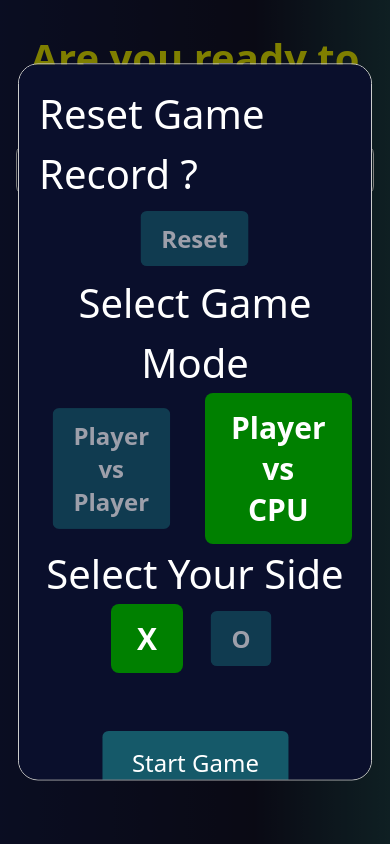
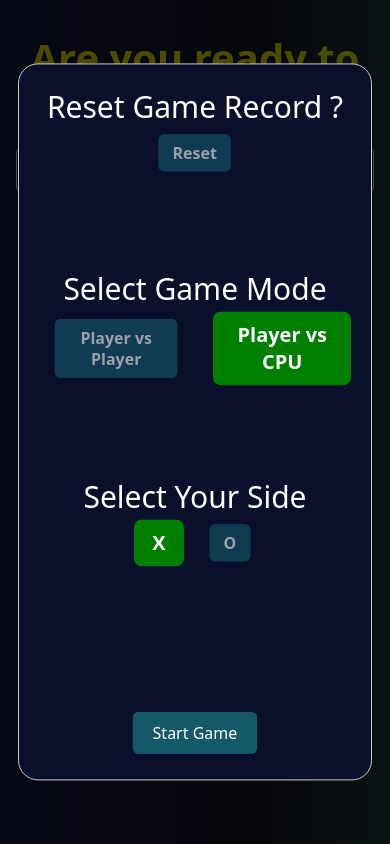
Before and after one commit to grigoryan0326/Tic-Tac-Toe-2gameModes, a React (Vite) app: page / in a window 390 px wide. Built offline with nearby package versions, Linux system fonts and the light colour scheme; a web font is replaced by a local one.

Commit message:
fix: css styling for modal responsivity

```diff
--- a/index.html
+++ b/index.html
@@ -4,7 +4,7 @@
     <meta charset="UTF-8" />
     <link
       rel="icon"
-      href="/K.webp"
+      href="/src/assets/favicon.png"
     />
     <meta
       name="viewport"
@@ -14,7 +14,11 @@
       name="color-scheme"
       content="dark"
     />
-    <title>React 🚀</title>
+    <meta
+      name="description"
+      content="Enjoy the timeless Tic-Tac-Toe experience! Play solo against the computer or challenge a friend in Player vs Player mode. Clean design, smooth gameplay, endless fun."
+    />
+    <title>Tic Tac Toe</title>
   </head>
   <body>
     <div id="root"></div>
--- a/src/components/Modal.jsx
+++ b/src/components/Modal.jsx
@@ -17,7 +17,7 @@ const customStyles = {
   },
   overlay: {
     position: 'absolute',
-    backgroundColor: "rgba(0, 0, 0, 0.5)",
+    backgroundColor: "rgba(0, 0, 0, 0.7)",
   },
 }
 
--- a/src/styles/Game.scss
+++ b/src/styles/Game.scss
@@ -155,6 +155,10 @@
     p {
       font-size: 40px;
       color: white;
+
+      @media screen and (max-width: 520px) {
+        font-size: 30px;
+      }
     }
 
     button {
@@ -166,6 +170,10 @@
       padding: 0.4em 0.8em;
       opacity: 0.6;
       transform: scale(0.8);
+
+      @media screen and (max-width: 520px) {
+        font-size: 20px;
+      }
 
       &:hover {
         border-color: white;
@@ -192,6 +200,10 @@
     p {
       font-size: 40px;
       color: white;
+
+      @media screen and (max-width: 520px) {
+        font-size: 30px;
+      }
     }
 
     .buttons {
@@ -207,6 +219,10 @@
         padding: 0.4em 0.8em;
         opacity: 0.6;
         transform: scale(0.8);
+
+        @media screen and (max-width: 520px) {
+          font-size: 20px;
+        }
 
         &:hover {
           border-color: white;
@@ -234,6 +250,10 @@
     p {
       font-size: 40px;
       color: white;
+
+      @media screen and (max-width: 520px) {
+        font-size: 30px;
+      }
     }
 
     .buttons {
@@ -249,6 +269,10 @@
         padding: 0.4em 0.8em;
         opacity: 0.6;
         transform: scale(0.8);
+
+        @media screen and (max-width: 520px) {
+          font-size: 20px;
+        }
 
         &:hover {
           border-color: white;
@@ -271,6 +295,10 @@
     background: rgb(21, 89, 105);
     transform: scale(0.8);
     transition: all 0.3s ease-in;
+
+    @media screen and (max-width: 520px) {
+      font-size: 20px;
+    }
 
     &:hover {
       border-color: white;
```
Also changed, not shown: public/K.webp (deleted), src/assets/favicon.png (added).
